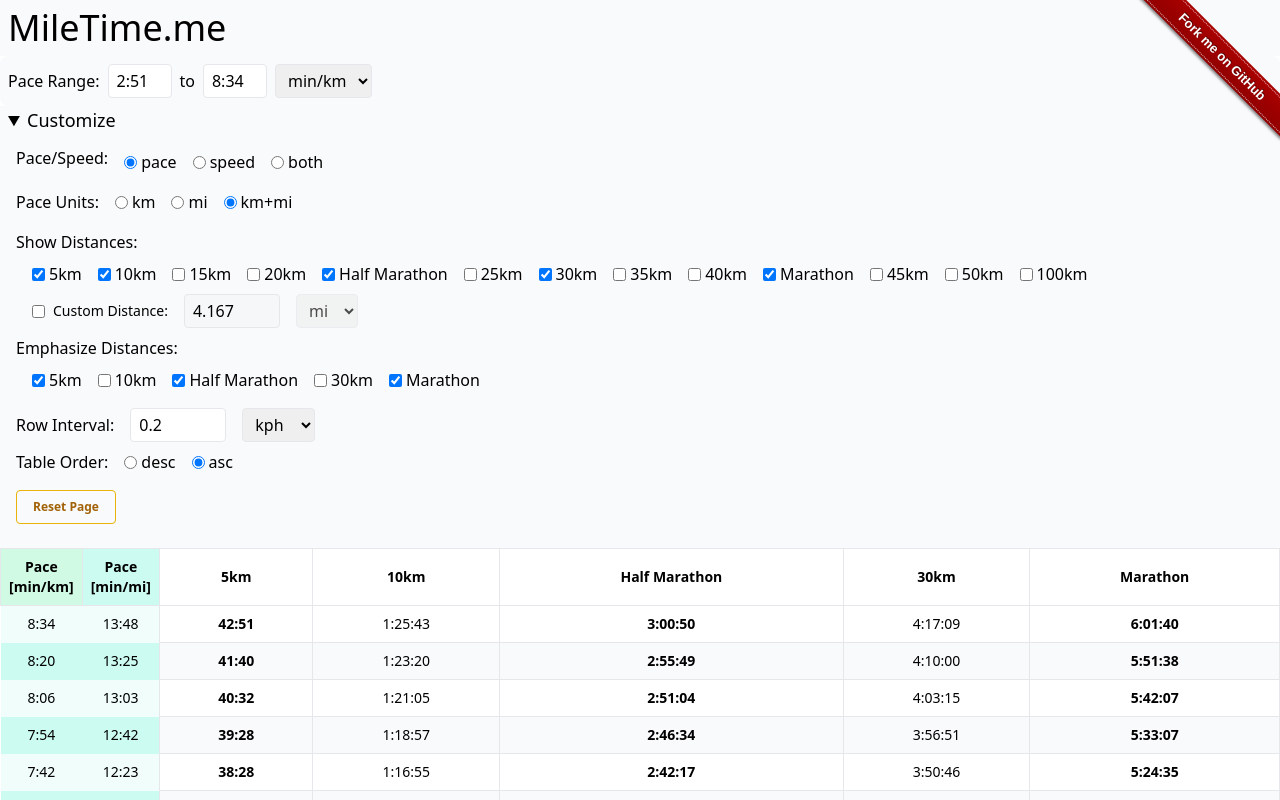
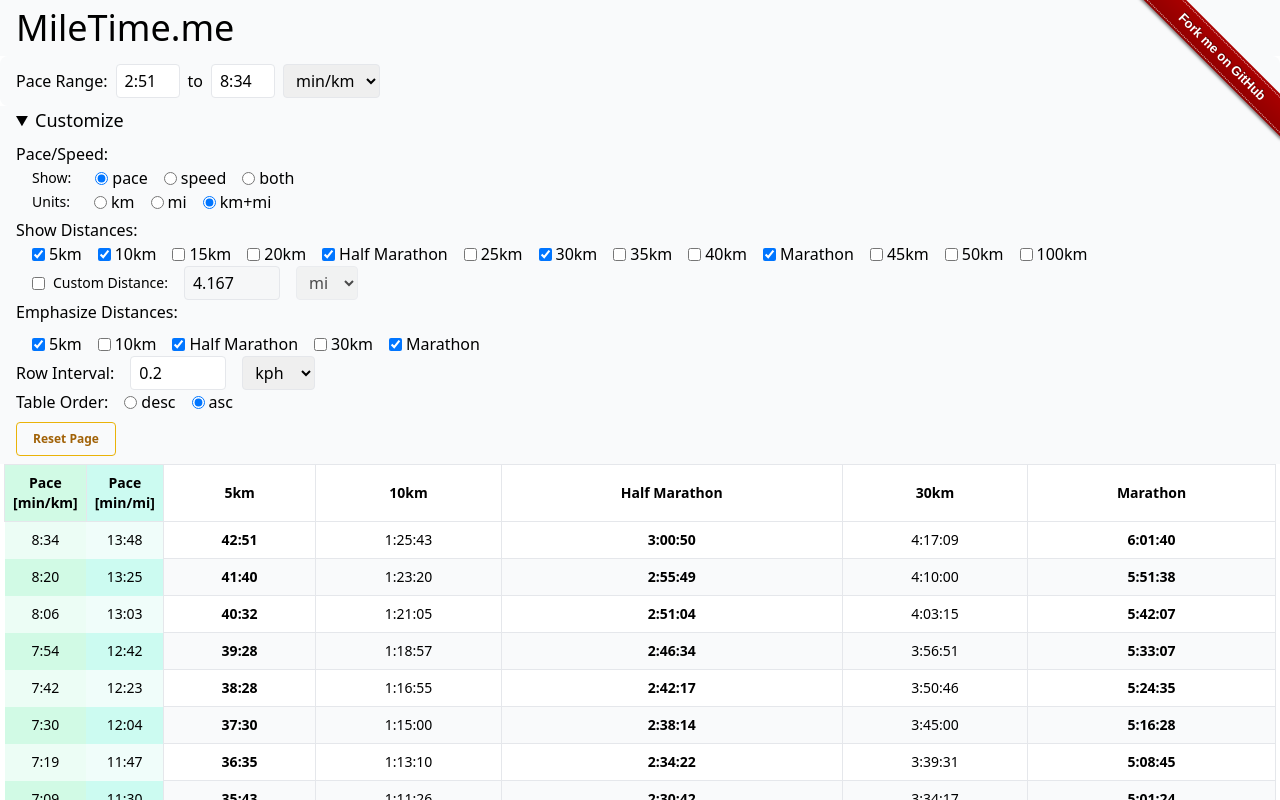
Before and after one commit to jkingsman/MileTime.me, a React (Vite) app: page / in a window 1280 px wide. Both pictures are taken after a click on the heading "Customize". Shown: the top 800 px of the page. Built offline with nearby package versions, Linux system fonts and the light colour scheme.

Commit message:
Add better spacing and unify colors

```diff
--- a/src/components/pace-calculator.tsx
+++ b/src/components/pace-calculator.tsx
@@ -192,8 +192,8 @@
 
   return (
     <>
-      <div className="bg-gray-50 p-2 text-4xl print:hidden">MileTime.me</div>
-      <div className="space-y-4 rounded-lg bg-gray-50 p-2 print:hidden">
+      <div className="bg-gray-50 p-2 px-4 text-4xl print:hidden">MileTime.me</div>
+      <div className="space-y-4 rounded-lg bg-gray-50 p-2 px-4 print:hidden">
         {/* Pace Controls */}
         <div className="flex flex-wrap gap-4">
           <div className="flex items-center gap-2">
@@ -245,13 +245,15 @@
         </div>
       </div>
 
-      <details className="bg-gray-50 px-2 pb-4 print:hidden">
-        <summary className="cursor-pointer text-lg">Customize</summary>
+      <details className="bg-gray-50 px-4 pb-2 print:hidden">
+        <summary className="mb-2 cursor-pointer text-lg font-medium">Customize</summary>
+
+        <div className="text-md flex items-center font-medium">Pace/Speed:</div>
 
         {/* Pace Display Controls */}
-        <div className="mt-0 flex items-center gap-4 space-y-2 p-2">
-          <label className="text-md font-medium">Pace/Speed:</label>
-          <div className="flex flex-wrap items-center gap-4">
+        <div className="ml-4 flex items-center gap-6">
+          <label className="text-sm font-medium">Show:</label>
+          <div className="flex items-center gap-4">
             <label htmlFor="pace" className="flex items-center gap-1">
               <input
                 id="pace"
@@ -286,9 +288,10 @@
         </div>
 
         {/* Pace Unit Controls */}
-        <div className="mt-0 flex items-center gap-4 p-2">
-          <label className="text-md font-medium">Pace Units:</label>
-          <div className="flex flex-wrap gap-4">
+        <div className="space-y-2">
+          <div className="ml-4 flex items-center gap-6">
+            <label className="text-sm font-medium">Units:</label>
+            <div className="flex items-center gap-4">
               <label htmlFor="paceKm" className="flex items-center gap-1">
                 <input
                   id="paceKm"
@@ -321,11 +324,12 @@
               </label>
             </div>
           </div>
+        </div>
 
         {/* Distance Selection */}
-        <div className="mt-0 gap-4 space-y-2 p-2">
-          <label className="text-md block font-medium">Show Distances:</label>
-          <div className="ml-4 flex flex-wrap gap-4">
+        <div className="mt-1 space-y-0">
+          <div className="text-md flex items-center font-medium">Show Distances:</div>
+          <div className="ml-4 flex flex-wrap gap-x-4">
             {STANDARD_DISTANCES.map((dist) => (
               <label key={dist.id} className="flex items-center gap-1">
                 <input
@@ -338,8 +342,10 @@
               </label>
             ))}
           </div>
+        </div>
 
         {/* Custom Distance */}
+        <div className="space-y-2">
           <div className="ml-4 flex items-center gap-4">
             <label className="flex items-center gap-2">
               <input
@@ -386,10 +392,11 @@
               <option value="mi">mi</option>
             </select>
           </div>
+        </div>
 
         {/* Distance Emphasis */}
         <div className="space-y-2">
-            <label className="text-md block font-medium">Emphasize Distances:</label>
+          <div className="text-md flex items-center font-medium">Emphasize Distances:</div>
           <div className="ml-4 flex flex-wrap gap-4">
             {STANDARD_DISTANCES.filter((dist) => selectedDistances.has(dist.id)).map((dist) => (
               <label key={dist.id} className="flex items-center gap-1">
@@ -420,10 +427,8 @@
             )}
           </div>
         </div>
-        </div>
 
         {/* Interval Controls */}
-        <div className="mt-0 space-y-2 p-2">
         <div className="flex items-center gap-4">
           <label htmlFor="rowInterval" className="text-md font-medium">
             Row Interval:
@@ -483,8 +488,7 @@
             </label>
           </div>
         </div>
-        </div>
-        <div className="flex gap-2 bg-gray-50 p-2 pt-2 print:hidden">
+        <div className="flex gap-2 bg-gray-50 pt-2 print:hidden">
           <button
             onClick={resetPage}
             className="rounded border border-yellow-500 bg-transparent px-4 py-2 text-xs font-medium font-semibold text-yellow-700 hover:border-transparent hover:bg-yellow-500 hover:text-white"
@@ -495,12 +499,12 @@
       </details>
 
       {displayOverflowMessage && (
-        <div className="p-2 text-right text-sm text-amber-600">
+        <div className="p-1 text-right text-sm text-amber-600">
           Scroll, reduce columns, or go landscape &gt;&gt;&gt;
         </div>
       )}
 
-      <div className={`table-container relative ${hasOverflow && 'overflow-x-scroll'}`}>
+      <div className={`table-container px-1 relative${hasOverflow ? 'overflow-x-scroll' : ''}`}>
         <table
           ref={tableContainer}
           className="min-w-full table-fixed border-collapse overflow-auto text-xs md:text-sm"
@@ -535,7 +539,7 @@
                     </th>
                   )}
                   {(paceDisplay == 'both' || paceDisplay == 'speed') && (
-                    <th className="border bg-sky-100 p-1 py-2 font-semibold sm:p-2 screen:w-[5vw]">
+                    <th className="border bg-blue-100 p-1 py-2 font-semibold sm:p-2 screen:w-[5vw]">
                       Speed
                       <br />
                       [mph]
@@ -586,8 +590,8 @@
                           hightlightedSpeeds.has(row.kph)
                             ? 'bg-yellow-100'
                             : index % 2 === 0
-                              ? 'bg-teal-50'
-                              : 'bg-teal-100'
+                              ? 'bg-emerald-50'
+                              : 'bg-emerald-100'
                         }`}
                       >
                         {row.minPerKm}
@@ -629,8 +633,8 @@
                           hightlightedSpeeds.has(row.kph)
                             ? 'bg-yellow-100'
                             : index % 2 === 0
-                              ? 'bg-sky-50'
-                              : 'bg-sky-100'
+                              ? 'bg-blue-50'
+                              : 'bg-blue-100'
                         }`}
                       >
                         {row.mph}
```
Lines whose indentation alone changed are shown as unchanged.
